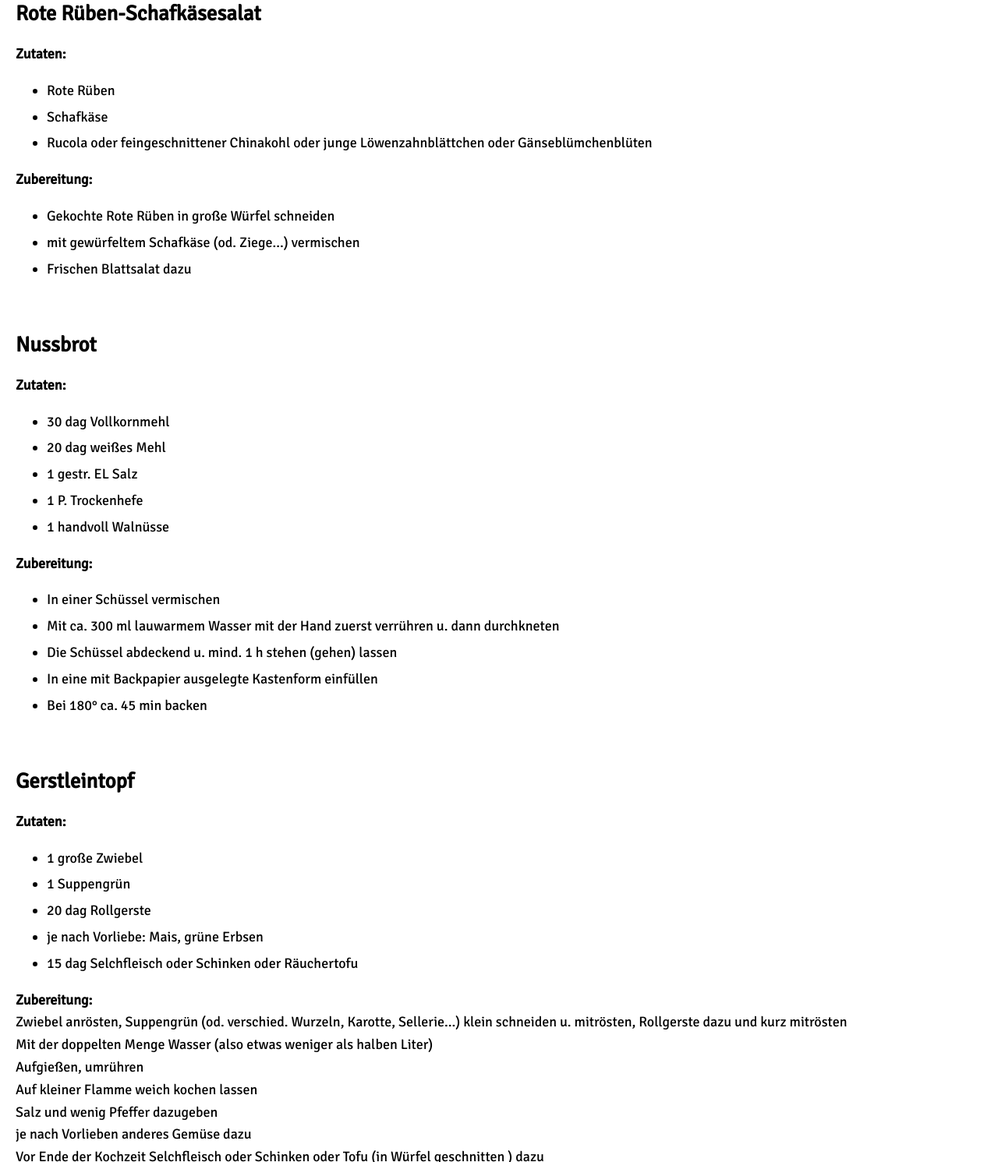
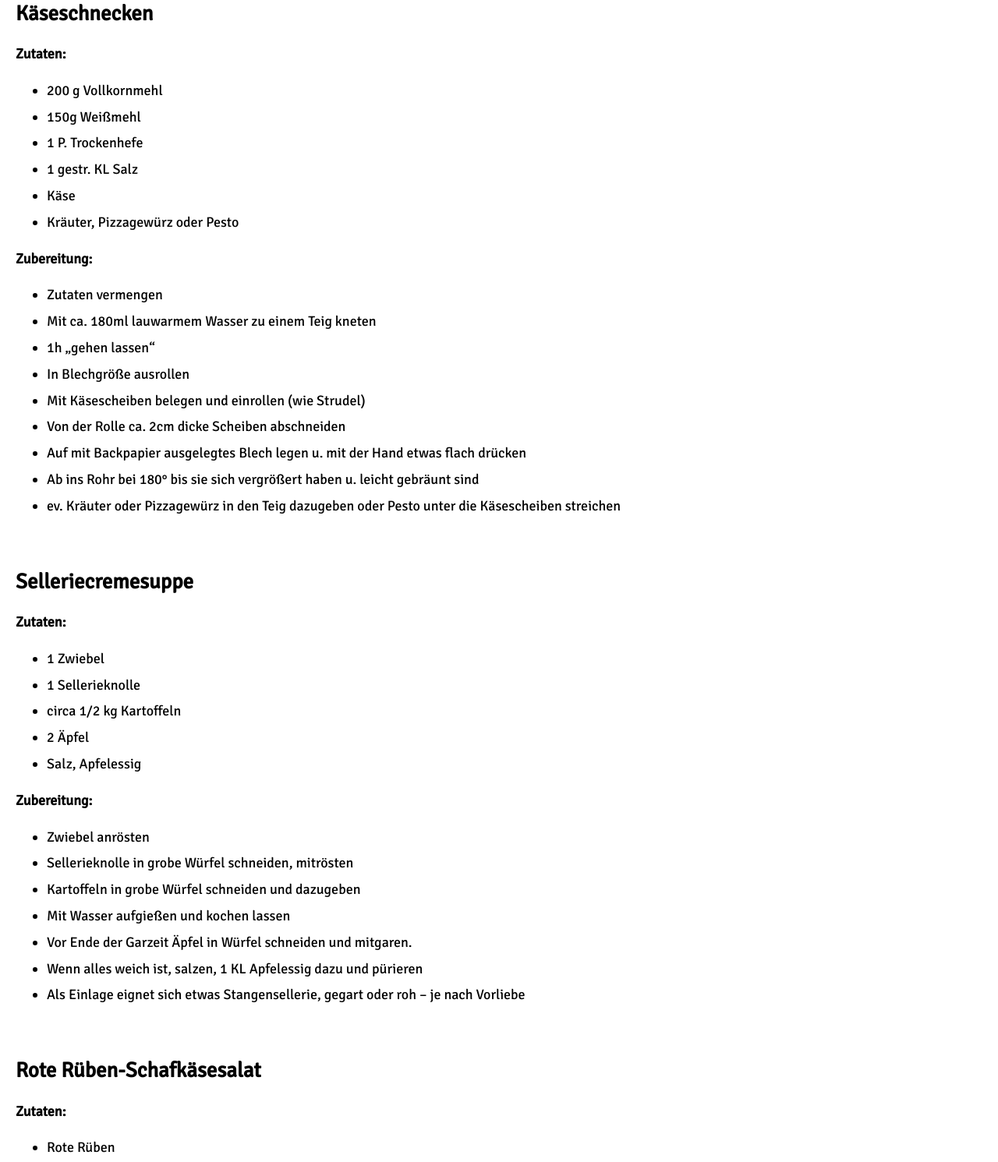
Before and after one commit to gottfired/nachhaltig-in-baden, a website: page recipe.html in a window 1280 px wide. Shown: the part 765-2256 px from the top of the page at 78% size. Drawn offline with nearby package versions, Linux system fonts and the light colour scheme.

Commit message:
fing recipe ffs

```diff
--- a/recipe.html
+++ b/recipe.html
@@ -47,6 +47,60 @@
                 Geheimtipp ;): Die Flotte-Lotte-Kochkurse sind wirklich ein tolles Erlebnis (oder nachhaltiges Geschenk
                 für
                 Geburtstage etc.)</p>
+
+            <h2>Käseschnecken</h2>
+            <p><b>Zutaten:</b></p>
+            <div id="mon">
+                <ul>
+                    <li>200 g Vollkornmehl</li>
+                    <li>150g Weißmehl</li>
+                    <li>1 P. Trockenhefe</li>
+                    <li>1 gestr. KL Salz</li>
+                    <li>Käse</li>
+                    <li>Kräuter, Pizzagewürz oder Pesto</li>
+                </ul>
+            </div>
+            <p><b>Zubereitung:</b></p>
+            <div id="mon">
+                <ul>
+                    <li>Zutaten vermengen</li>
+                    <li>Mit ca. 180ml lauwarmem Wasser zu einem Teig kneten</li>
+                    <li>1h „gehen lassen“</li>
+                    <li>In Blechgröße ausrollen</li>
+                    <li>Mit Käsescheiben belegen und einrollen (wie Strudel)</li>
+                    <li>Von der Rolle ca. 2cm dicke Scheiben abschneiden</li>
+                    <li>Auf mit Backpapier ausgelegtes Blech legen u. mit der Hand etwas flach drücken</li>
+                    <li>Ab ins Rohr bei 180° bis sie sich vergrößert haben u. leicht gebräunt sind</li>
+                    <li>ev. Kräuter oder Pizzagewürz in den Teig dazugeben oder Pesto unter die Käsescheiben streichen
+                    </li>
+                </ul>
+            </div>
+            <br>
+
+            <h2>Selleriecremesuppe</h2>
+            <p><b>Zutaten:</b></p>
+            <div id="mon">
+                <ul>
+                    <li>1 Zwiebel</li>
+                    <li>1 Sellerieknolle</li>
+                    <li>circa 1/2 kg Kartoffeln</li>
+                    <li>2 Äpfel</li>
+                    <li>Salz, Apfelessig</li>
+                </ul>
+            </div>
+            <p><b>Zubereitung:</b></p>
+            <div id="mon">
+                <ul>
+                    <li>Zwiebel anrösten</li>
+                    <li>Sellerieknolle in grobe Würfel schneiden, mitrösten</li>
+                    <li>Kartoffeln in grobe Würfel schneiden und dazugeben</li>
+                    <li>Mit Wasser aufgießen und kochen lassen</li>
+                    <li>Vor Ende der Garzeit Äpfel in Würfel schneiden und mitgaren.</li>
+                    <li>Wenn alles weich ist, salzen, 1 KL Apfelessig dazu und pürieren</li>
+                    <li>Als Einlage eignet sich etwas Stangensellerie, gegart oder roh – je nach Vorliebe</li>
+                </ul>
+            </div>
+            <br>
 
             <h2>Rote Rüben-Schafkäsesalat</h2>
             <p><b>Zutaten:</b></p>
```
